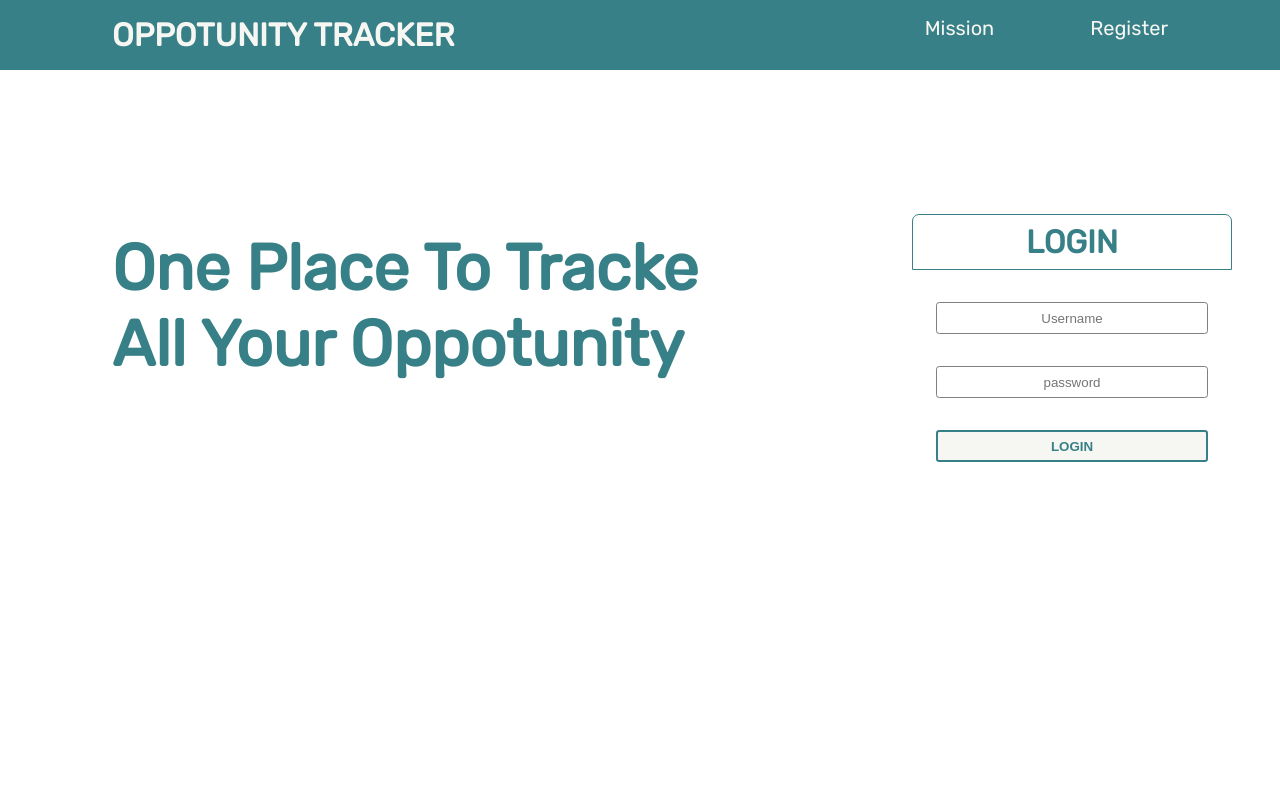
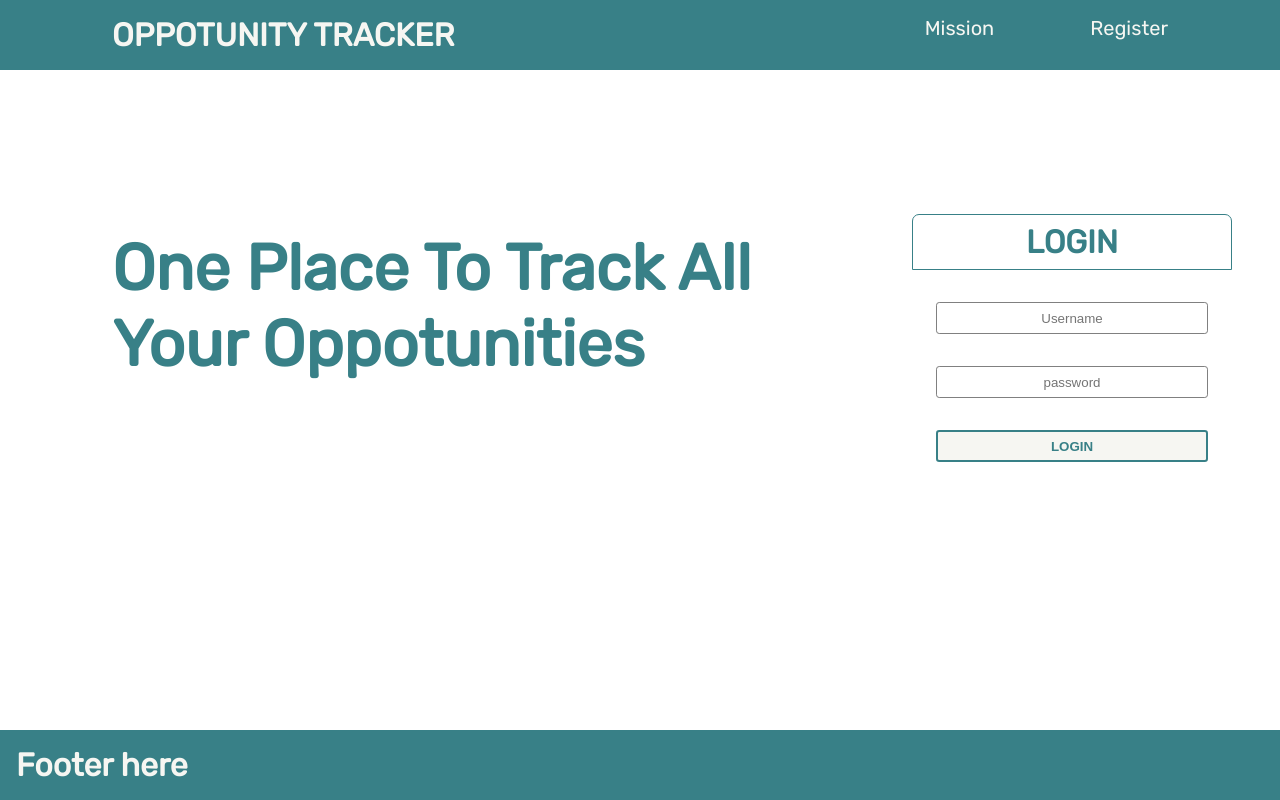
Before and after one commit to TenNga/op-tracker-frontend, a React (Create React App) app: page / in a window 1280 px wide. Built offline with nearby package versions, Linux system fonts and the light colour scheme.

Commit message:
added footer

```diff
--- a/src/App.js
+++ b/src/App.js
@@ -3,6 +3,7 @@ import { BrowserRouter, Route} from 'react-router-dom';
 import './App.css';
 
 import Navbar from './container/Navbar';
+import Footer from './components/Footer';
 import Login from './container/Login';
 import ListContainer from './container/ListContainer';
 import About from './container/About';
@@ -33,7 +34,7 @@ function App() {
             :
             <ListContainer jobs={jobs} setJobs={setJobs} />
         } />
-
+        <Footer />
       </AppContainer>
     </BrowserRouter>
   );
--- /dev/null
+++ b/src/components/Footer.js
@@ -0,0 +1,24 @@
+import React from 'react';
+
+import styled from 'styled-components';
+import { color } from '../theme';
+
+const FooterContainer = styled.footer`
+    position: fixed;
+    left: 0;
+    bottom: 0;
+    padding: 1rem;
+    width: 100vw;
+    background-color: ${color.primary};
+    color: ${color.white};
+`;
+
+const Footer = () => {
+    return(
+        <FooterContainer>
+            <h1>Footer here</h1>
+        </FooterContainer>
+    )
+}
+
+export default Footer;
--- a/src/container/ListContainer.js
+++ b/src/container/ListContainer.js
@@ -7,7 +7,7 @@ import NewJob from '../components/NewJob';
 import { render } from '@testing-library/react';
 
 const MainContainer = styled.div`
-
+    margin-bottom: 4rem;
 `;
 
 const TopSection = styled.div`
--- a/src/container/Login.js
+++ b/src/container/Login.js
@@ -140,7 +140,7 @@ const Login = ({clickRegister, setRegister, setUser}) => {
         <MainContainer>
             {
                 clickRegister? <RegisterImg src="register.png" alt="computer desk" /> :
-                <WelcomeNote>one place to tracke all your oppotunity</WelcomeNote>
+                <WelcomeNote>one place to track all your oppotunities</WelcomeNote>
             }
             <LoginContainer>
                 <LoginHeader>{clickRegister? "register" : "Login" }</LoginHeader>
```
